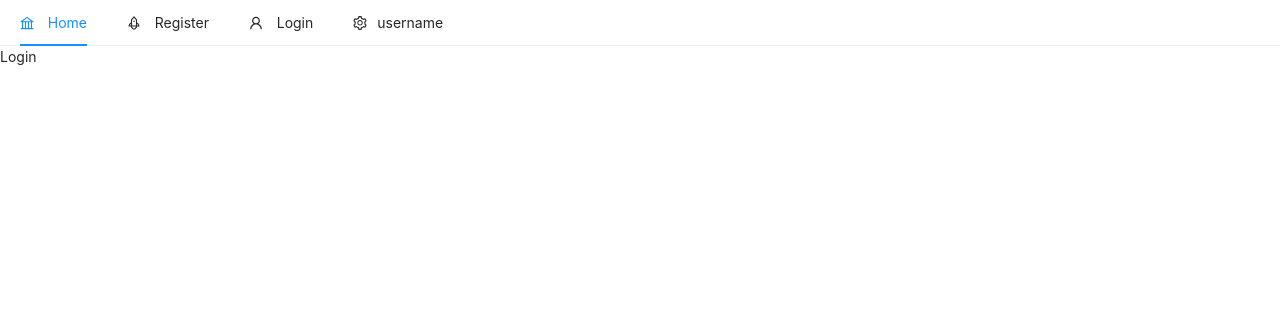
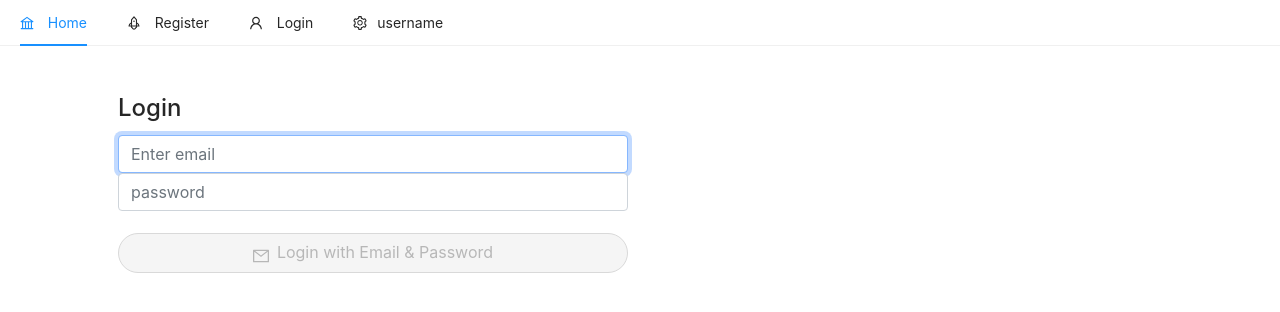
Before and after one commit to VictorManzanilla/TechR-we, a React (Create React App) app: page /login in a window 1280 px wide. Shown: the top 312 px of the page. Built offline with nearby package versions, Linux system fonts and the light colour scheme; no server answers.

Commit message:
basic redux setup. Login setup

```diff
--- a/src/App.js
+++ b/src/App.js
@@ -1,4 +1,4 @@
-import React from 'react'
+import React, {useEffect} from 'react'
 import {ToastContainer} from 'react-toastify'
 import 'react-toastify/dist/ReactToastify.css'
 import {createStore} from 'redux'
@@ -13,12 +13,34 @@
 import Header from './components/nav/Header'
 import RegisterComplete from './pages/auth/RegisterComplete'
 
+import {auth} from './firebase'
+import {useDispatch} from 'react-redux'
 
 
 
 
 
 const App = () => {
+    const dispatch = useDispatch()
+
+    //to check firebase auth state
+    useEffect(() => {
+        const unsubscribe = auth.onAuthStateChanged(async (user) => {
+            if(user) {
+                const idTokenResult = await user.getIdTokenResult()
+                console.log('user', user)
+                dispatch({
+                    type: 'USER_LOGGED_IN',
+                    payload: {
+                        email: user.email,
+                        token: idTokenResult.token,
+                    }
+                })
+            }
+        })
+        //cleanup
+        return () => unsubscribe()
+    }, [])
 
     return(
        <>
--- a/src/components/nav/Header.js
+++ b/src/components/nav/Header.js
@@ -1,17 +1,32 @@
 import React, {useState} from 'react'
 import { Menu } from 'antd';
-import { BankOutlined , SettingOutlined, RocketOutlined, UserOutlined } from '@ant-design/icons'
+import { BankOutlined , SettingOutlined, RocketOutlined, UserOutlined, LogoutOutlined } from '@ant-design/icons'
 import {Link} from 'react-router-dom'
+import firebase from 'firebase'
+import {useDispatch} from 'react-redux'
+import {useHistory} from 'react-router-dom'
 
 const { SubMenu } = Menu
 
 const Header = () => {
     const [current, setCurrent] = useState('home')
 
+    let dispatch = useDispatch()
+    let history = useHistory()
+
 
     const handleClick = (e) => {
       // console.log(e.key)
       setCurrent(e.key)
+    }
+
+    const logout = () => {
+      firebase.auth().signOut()
+      dispatch({
+        type: 'LOGOUT',
+        payload: null
+      })
+      history.push("/login")
     }
 
     return (
@@ -38,6 +53,7 @@
 
               <Menu.Item key="setting:1">Option 1</Menu.Item>
               <Menu.Item key="setting:2">Option 2</Menu.Item>
+              <Menu.Item icon={<LogoutOutlined />} onClick={logout}>Logout</Menu.Item>
 
           </SubMenu>
         </Menu>
--- a/src/pages/auth/Login.js
+++ b/src/pages/auth/Login.js
@@ -1,12 +1,66 @@
-import React from 'react'
+import React, {useState} from 'react'
+import {auth} from '../../firebase'
+import {toast} from 'react-toastify'
+import {Button} from 'antd'
+import { MailOutlined} from '@ant-design/icons'
+
 
 
 const Login = () => {
+    const [email, setEmail] = useState("")
+    const [password, setPassword] = useState("")
+
+    const handleSubmit = async (e) => {
+        e.preventDefault()
 
 
+    }
+
+    const loginForm = () => (
+    <form  onSubmit={handleSubmit}>
+        <div className="form-group">
+            <input type="email"
+            className="form-control"
+            value={email}
+            onChange={e => setEmail(e.target.value)}
+            placeholder="Enter email"
+            autoFocus
+            />
+        </div>
+
+        <div className="form-group">
+            <input type="password"
+            className="form-control"
+            value={password}
+            onChange={e => setPassword(e.target.value)}
+            placeholder="password"
+            />
+        </div>
+
+        <br/>
+        <Button onClick={handleSubmit}
+        type="primary"
+        className="mb-3"
+        block
+        shape="round"
+        icon={<MailOutlined/>}
+        size="large"
+        disabled={!email || password.length < 6}
+        >
+            Login with Email & Password
+        </Button>
+    </form>
+    )
     return(
-        <div>
-            <p> Login </p>
+        <div className="container p-5">
+            <div className="row">
+                <div className="col-md-6 offset-md3">
+                    <h4>Login</h4>
+
+                        {loginForm()}
+                </div>
+            </div>
+
         </div>
     )
 }
--- a/src/pages/auth/Register.js
+++ b/src/pages/auth/Register.js
@@ -33,8 +33,10 @@
         className="form-control"
         value={email}
         onChange={e => setEmail(e.target.value)}
+        placeholder="Enter email"
         autoFocus
         />
+        <br/>
         <button type="submit"
         className="btn btn-raised">
             Register
```
